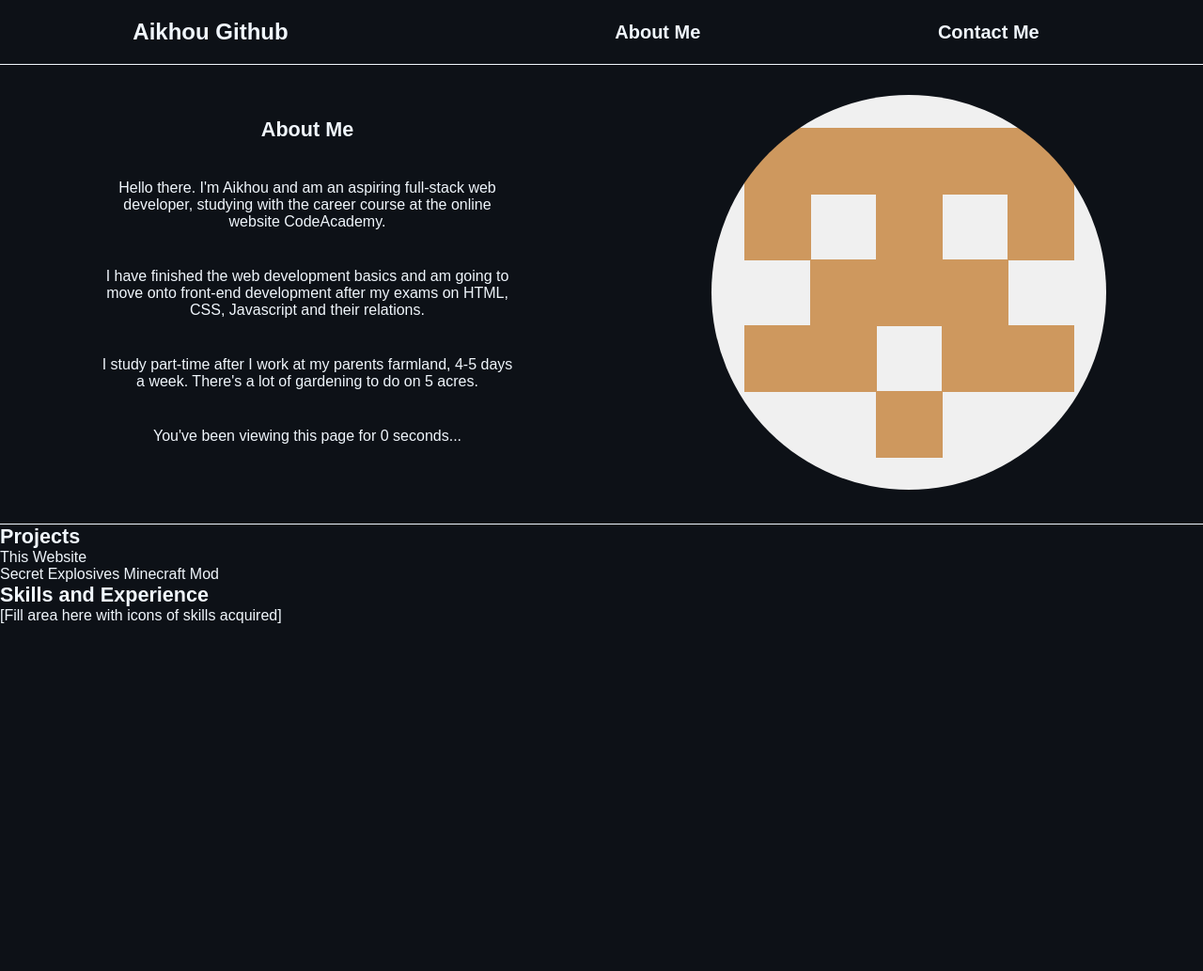
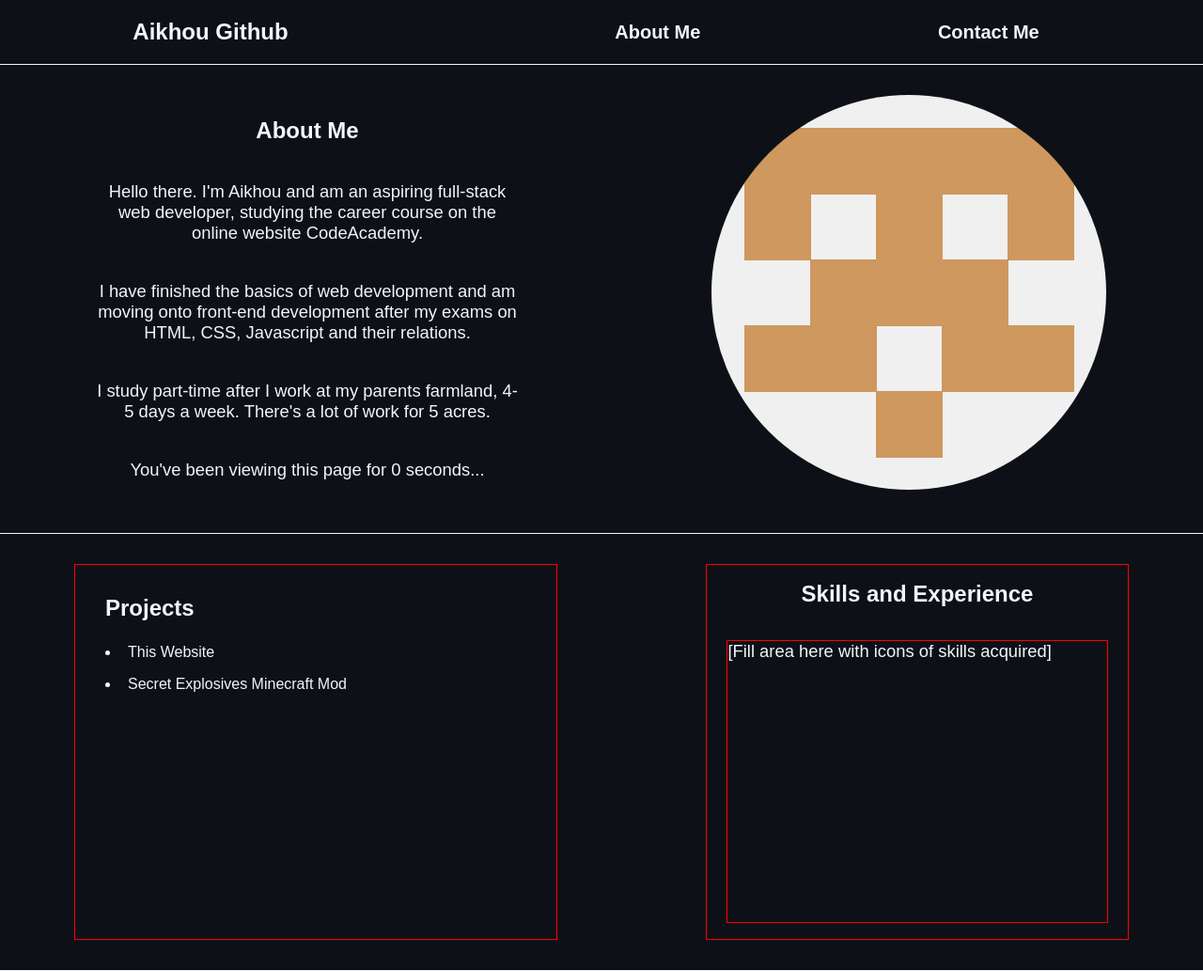
Before and after one commit to aikhou/aikhou.github.io, a plain HTML site: page index.html in a window 1280 px wide. Shown: the whole page at 94% size. Before the commit the page ends 800 px from the top, so only its background shows below. Drawn offline with Linux system fonts and the light colour scheme.

Commit message:
Proj/Skills Initial CSS

```diff
--- a/index.html
+++ b/index.html
@@ -22,9 +22,9 @@
             <div class="about-me">
                 <section>
                     <h2>About Me</h2>
-                    <p>Hello there. I'm Aikhou and am an aspiring full-stack web developer, studying with the career course at the online website CodeAcademy.</p>
-                    <p>I have finished the web development basics and am going to move onto front-end development after my exams on HTML, CSS, Javascript and their relations.</p>
-                    <p>I study part-time after I work at my parents farmland, 4-5 days a week. There's a lot of gardening to do on 5 acres.</p>
+                    <p>Hello there. I'm Aikhou and am an aspiring full-stack web developer, studying the career course on the online website CodeAcademy.</p>
+                    <p>I have finished the basics of web development and am moving onto front-end development after my exams on HTML, CSS, Javascript and their relations.</p>
+                    <p>I study part-time after I work at my parents farmland, 4-5 days a week. There's a lot of work for 5 acres.</p>
                     <p>
                         You've been viewing this page for
                         <span id="time-container">0</span>
@@ -37,21 +37,25 @@
                 </div>
             </div>
 
-            <div class="projects">
+            <div class="project-skills">
+                <section class="projects">
                     <h2>Projects</h2>
                     <ul>
                         <li>This Website</li>
                         <li>Secret Explosives Minecraft Mod</li>
                     </ul>
-            </div>
+                </section>
 
-            <div class="skills">
+                <section class="skills">
                     <h2>Skills and Experience</h2>
                     <div class="skills-img-container">
                         <p>[Fill area here with icons of skills acquired]</p>
                     </div>
+                </section>
             </div>
         </main>
+
+
     </body>
 
 </html>
--- a/style.css
+++ b/style.css
@@ -78,8 +78,50 @@ div.portrait {
     height: auto;
 }
 
-img {
-    border-radius: 50%;
+/* Project-Skill Page */
+
+div.project-skills {
+    display: inline-flex;
+    flex-direction: row;
+    width: 100%;
+    min-height: 25rem;
+    justify-content: space-around;
+    padding: 2rem 0;
+
+
+    border-bottom: 1px #f0f6fc solid;
+}
+
+section.projects  {
+    width: 35%;
+    padding: 2rem;
+
+    border: 1px red solid;
+}
+
+.projects ul {
+    padding: 1rem;
+}
+
+.projects li {
+    padding: 0.5rem;
+}
+
+section.skills {
+    width: 35%;
+    display: inline-flex;
+    flex-direction: column;
+    justify-content: space-around;
+    align-items: center;
+
+    border: 1px red solid;
+}
+
+.skills-img-container {
+    height: 75%;
+    width: 90%;
+
+    border: 1px red solid;
 }
 
 /* Universal Styles */
@@ -90,7 +132,15 @@ body {
 }
 
 h2 {
-    font-size: 1.35rem;
+    font-size: 1.5rem;
+}
+
+p {
+    font-size: 1.15rem;
+}
+
+img {
+    border-radius: 50%;
 }
 
 html {
```
Lines whose indentation alone changed are shown as unchanged.
